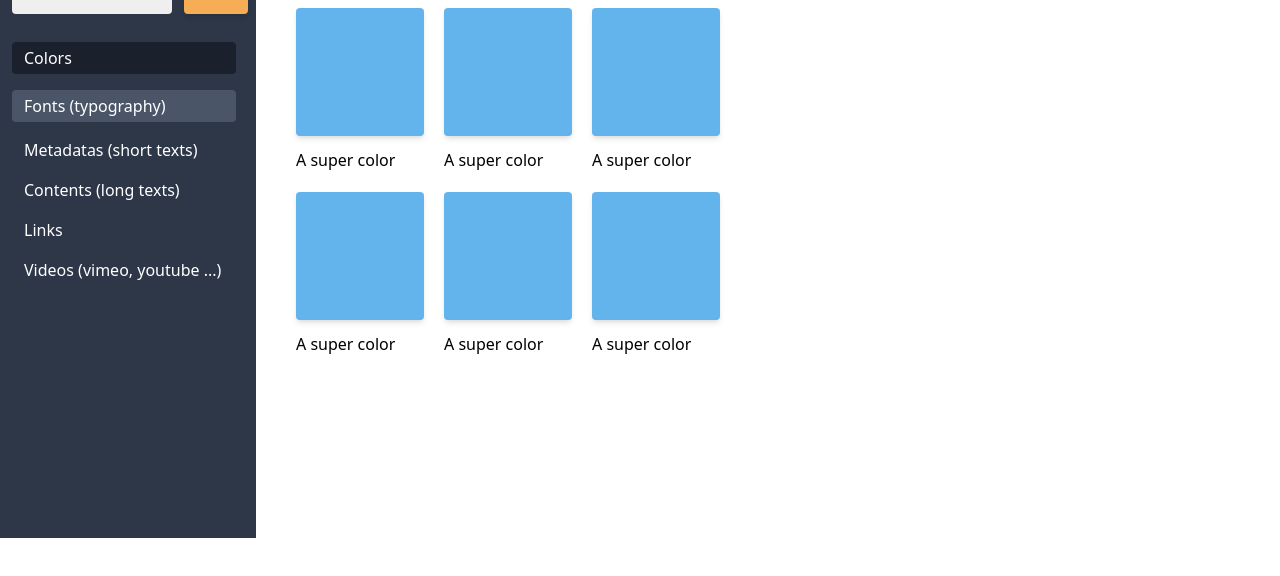
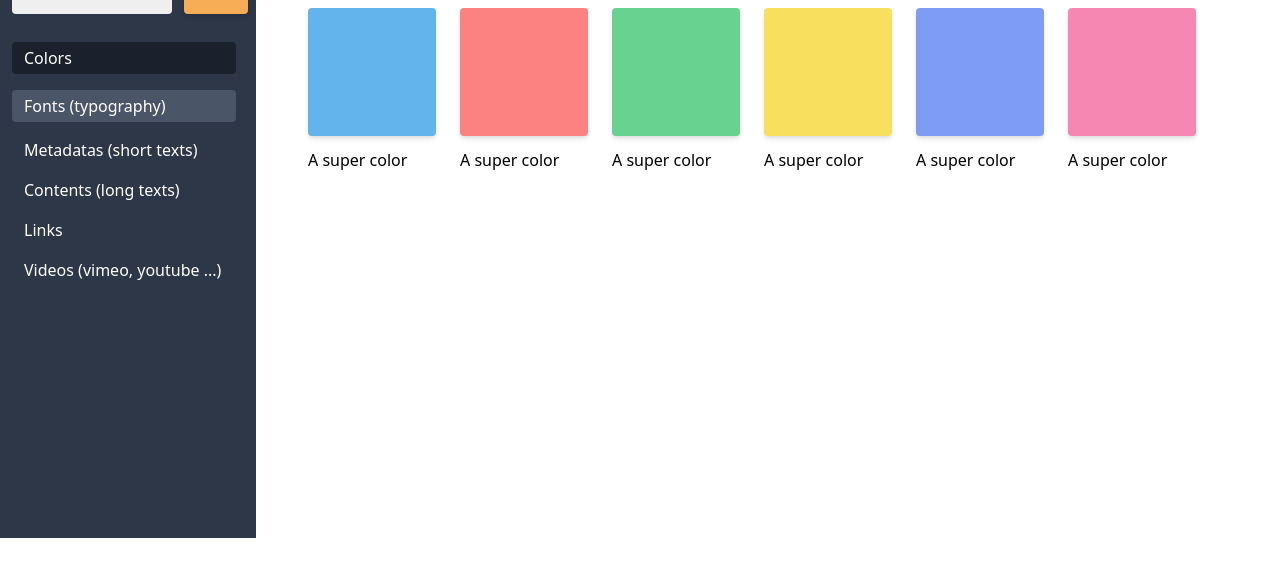
Before and after one commit to ninaly0/burandingu, a website built with Parcel: page index.html in a window 1280 px wide. Shown: the part 122-698 px from the top of the page. Built offline with nearby package versions, Linux system fonts and the light colour scheme.

Commit message:
changed grid to flex

```diff
--- a/index.html
+++ b/index.html
@@ -19,7 +19,7 @@
 
     <div class="wrap flex">
         <!-- MENU -->
-        <div class="aside-menu md:hidden sm:absolute top-0 left-0">
+        <div class="aside-menu h-full bg-gray-800 md:hidden sm:absolute top-0 left-0">
             <section class="w-64 bg-gray-900">
                 <button class="close-btn flex items-center p-4 pt-8 block hidden md:flex">
                     <svg viewBox="0 0 20 20" fill="currentColor" class="x text-white w-5 h-5 opacity-25"><path fill-rule="evenodd" d="M4.293 4.293a1 1 0 011.414 0L10 8.586l4.293-4.293a1 1 0 111.414 1.414L11.414 10l4.293 4.293a1 1 0 01-1.414 1.414L10 11.414l-4.293 4.293a1 1 0 01-1.414-1.414L8.586 10 4.293 5.707a1 1 0 010-1.414z" clip-rule="evenodd"></path></svg>
@@ -27,7 +27,7 @@
                 </button>
                 <h1 class="text-white font-bold text-2xl p-5">Burandingu</h1>
             </section>
-            <section class="w-64 pl-3 pt-5 bg-gray-800">
+            <section class="w-64 pl-3 pt-5">
                 <div>
                     <select class="w-40 h-10 rounded text-black p-2" name="name_brand" id="name_brand">
                         <option class="font-base pl-3" value="Brand 1">Brand 1</option>
@@ -75,29 +75,29 @@
             <!-- COULEURS-->
             <div class="mt-16 ml-10 sm:ml-5 md:ml-10">
                 <h1 class="text-4xl text-bold mb-3">Colors</h1>
-                <div class="grid grid-cols-3 grid-rows-6 gap-5 sm:grid-cols-2 gap5">
-                    <div>
+                <div class="flex flex-wrap">
+                    <div class="flex-none mx-3">
                         <div class="bg-blue-400 w-32 h-32 mb-3 rounded shadow-md"></div>
                         <h2>A super color</h2>
                     </div>
-                    <div>
-                        <div class="bg-blue-400 w-32 h-32 mb-3 rounded shadow-md"></div>
+                    <div class="flex-none mx-3">
+                        <div class="bg-red-400 w-32 h-32 mb-3 rounded shadow-md"></div>
                         <h2>A super color</h2>
                     </div>
-                    <div>
-                        <div class="bg-blue-400 w-32 h-32 mb-3 rounded shadow-md"></div>
+                    <div class="flex-none mx-3">
+                        <div class="bg-green-400 w-32 h-32 mb-3 rounded shadow-md"></div>
                         <h2>A super color</h2>
                     </div>
-                    <div>
-                        <div class="bg-blue-400 w-32 h-32 mb-3 rounded shadow-md"></div>
+                    <div class="flex-none mx-3">
+                        <div class="bg-yellow-400 w-32 h-32 mb-3 rounded shadow-md"></div>
                         <h2>A super color</h2>
                     </div>
-                    <div>
-                        <div class="bg-blue-400 w-32 h-32 mb-3 rounded shadow-md"></div>
+                    <div class="flex-none mx-3">
+                        <div class="bg-indigo-400 w-32 h-32 mb-3 rounded shadow-md"></div>
                         <h2>A super color</h2>
                     </div>
-                    <div>
-                        <div class="bg-blue-400 w-32 h-32 mb-3 rounded shadow-md"></div>
+                    <div class="flex-none mx-3">
+                        <div class="bg-pink-400 w-32 h-32 mb-3 rounded shadow-md"></div>
                         <h2>A super color</h2>
                     </div>
 
```
